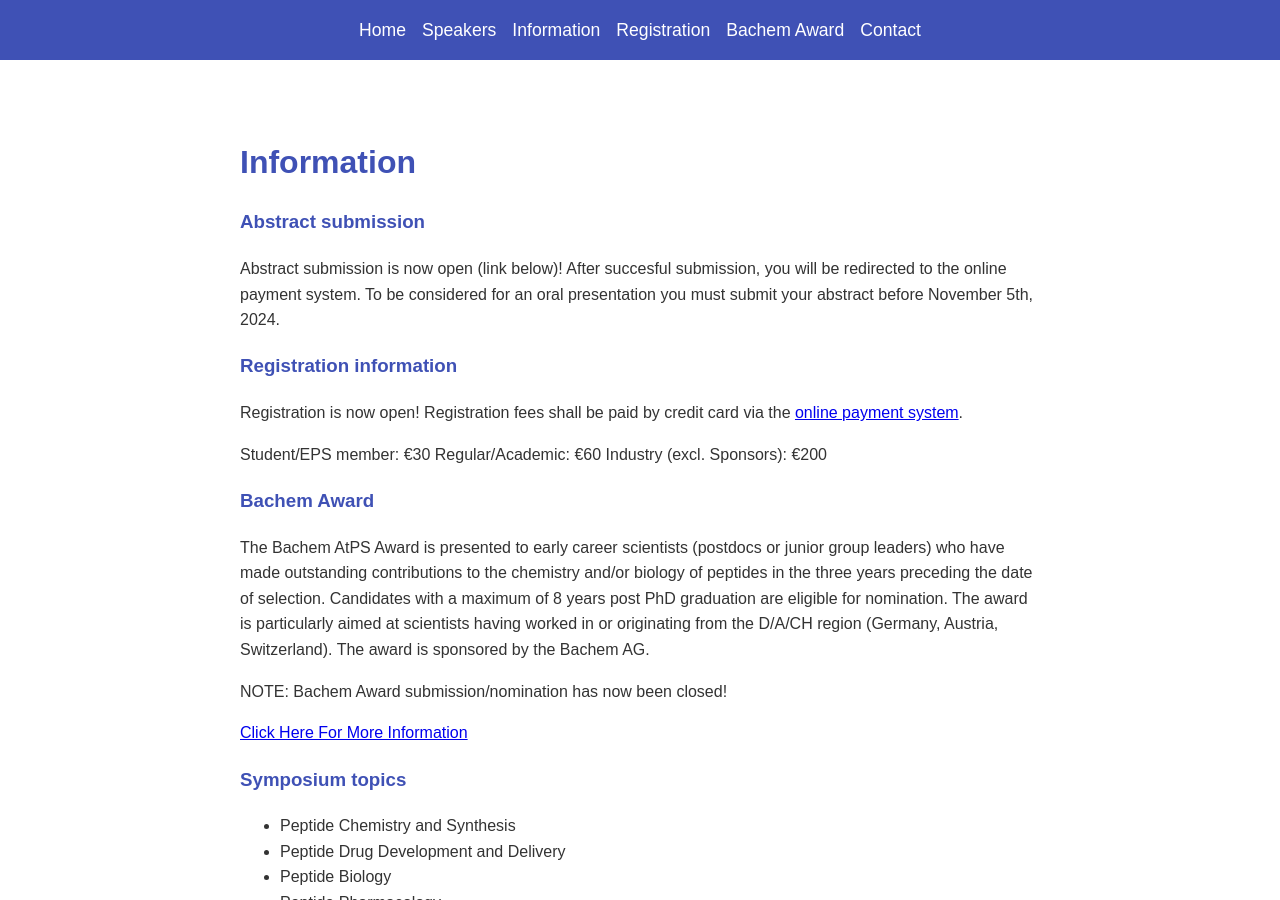
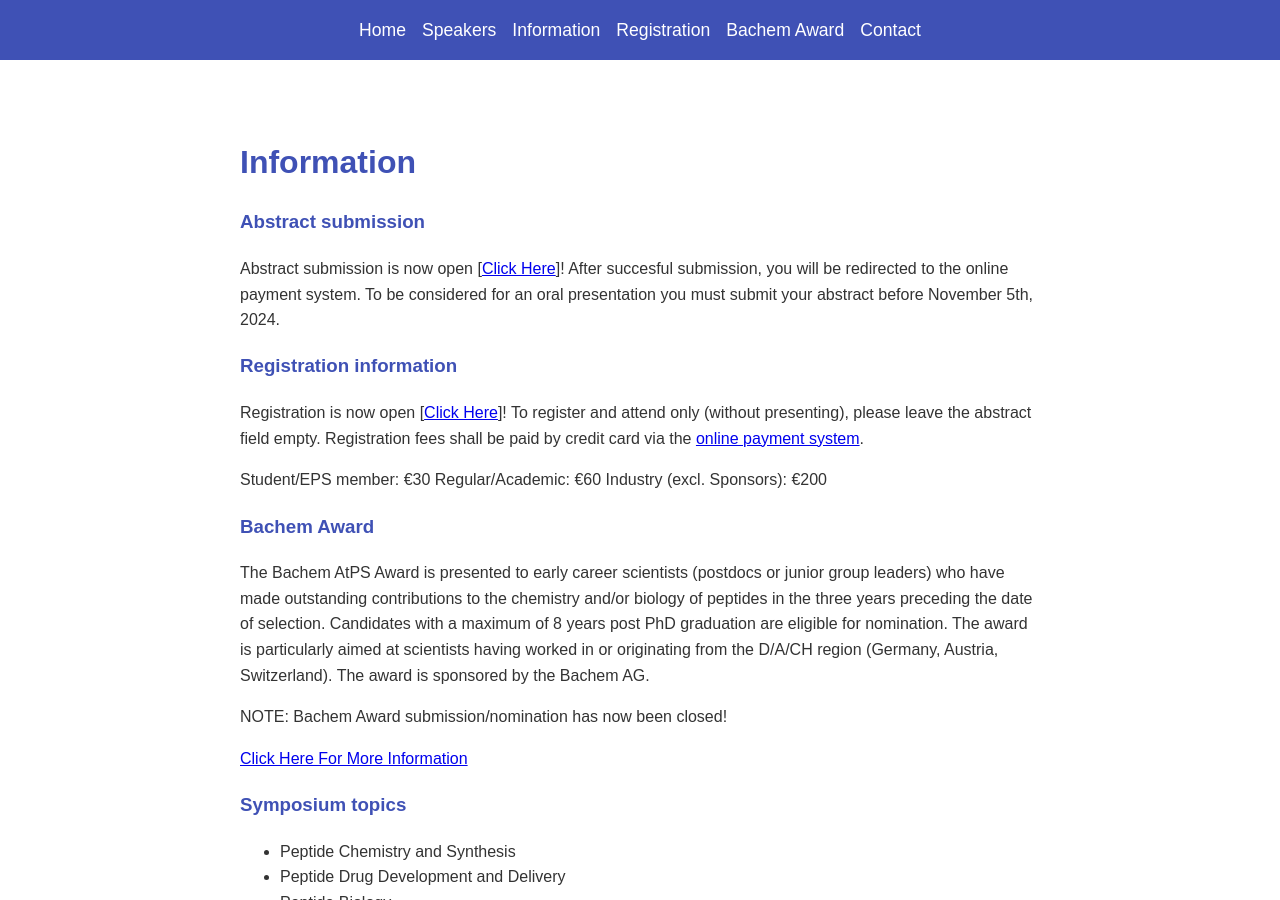
Before and after one commit to austrianpeptide/v2, a Jekyll site: the page built from index.markdown, in a window 1280 px wide and 900 px high, scrolled down 1330 px. Built offline with Jekyll 4.4.1, drawn with Linux system fonts in a browser that asks for light colours.

Commit message:
Update content.yml

```diff
--- a/_data/content.yml
+++ b/_data/content.yml
@@ -64,11 +64,14 @@ page:
 
     '
   information: "## Information\n### Abstract submission\nAbstract submission is now\
-    \ open (link below)! \nAfter succesful submission, you will be redirected to the\
-    \ online payment system.\nTo be considered for an oral presentation you must submit\
-    \ your abstract before November 5th, 2024.\n\n### Registration information\nRegistration\
-    \ is now open! \nRegistration fees shall be paid by credit card via the [online\
-    \ payment system](https://payment2.meduniwien.ac.at/peptidsymposium/).\n\nStudent/EPS\
+    \ open [[Click Here](https://myconference.dev/atps_register_with_abstract.html)]!\
+    \ \nAfter succesful submission, you will be redirected to the online payment system.\n\
+    To be considered for an oral presentation you must submit your abstract before\
+    \ November 5th, 2024.\n\n\n### Registration information\nRegistration is now open\
+    \ [[Click Here](https://myconference.dev/atps_register_with_abstract.html)]!\n\
+    To register and attend only (without presenting), please leave the abstract field\
+    \ empty.\nRegistration fees shall be paid by credit card via the [online payment\
+    \ system](https://payment2.meduniwien.ac.at/peptidsymposium/).\n\nStudent/EPS\
     \ member: \u20AC30\nRegular/Academic: \u20AC60\nIndustry (excl. Sponsors): \u20AC\
     200\n\n\n### Bachem Award\nThe Bachem AtPS Award is presented to early career\
     \ scientists (postdocs or junior group leaders) who have made outstanding contributions\
```
